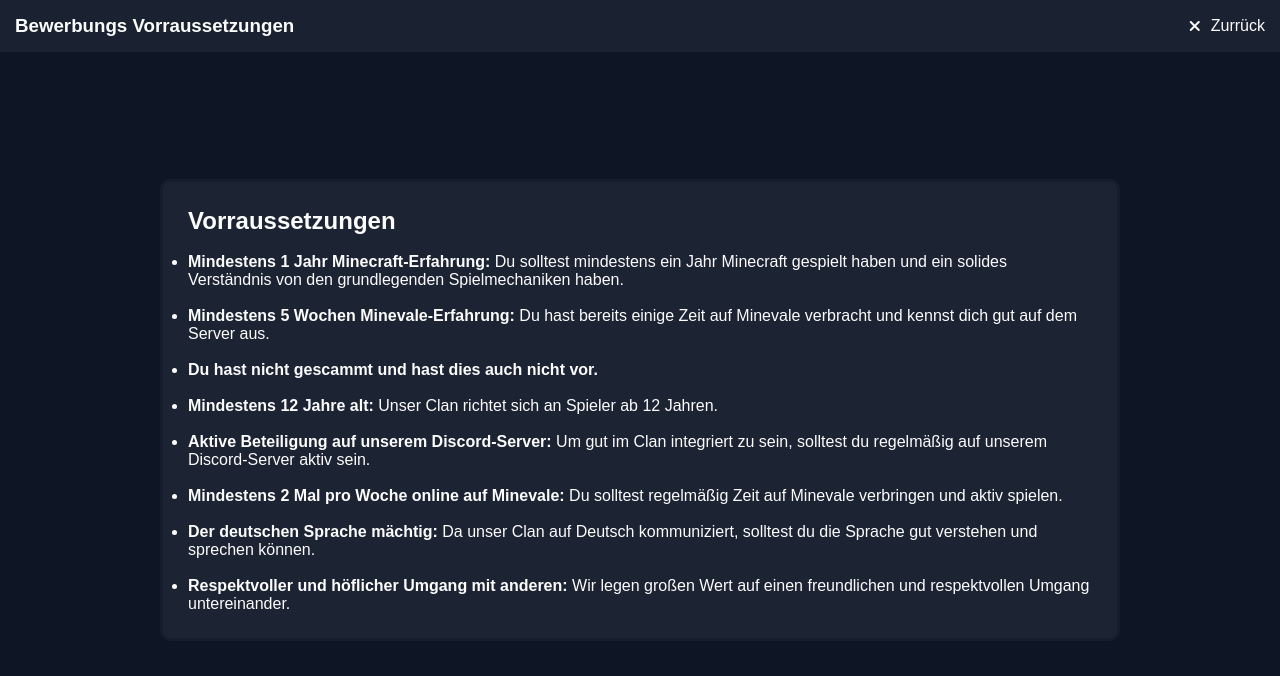
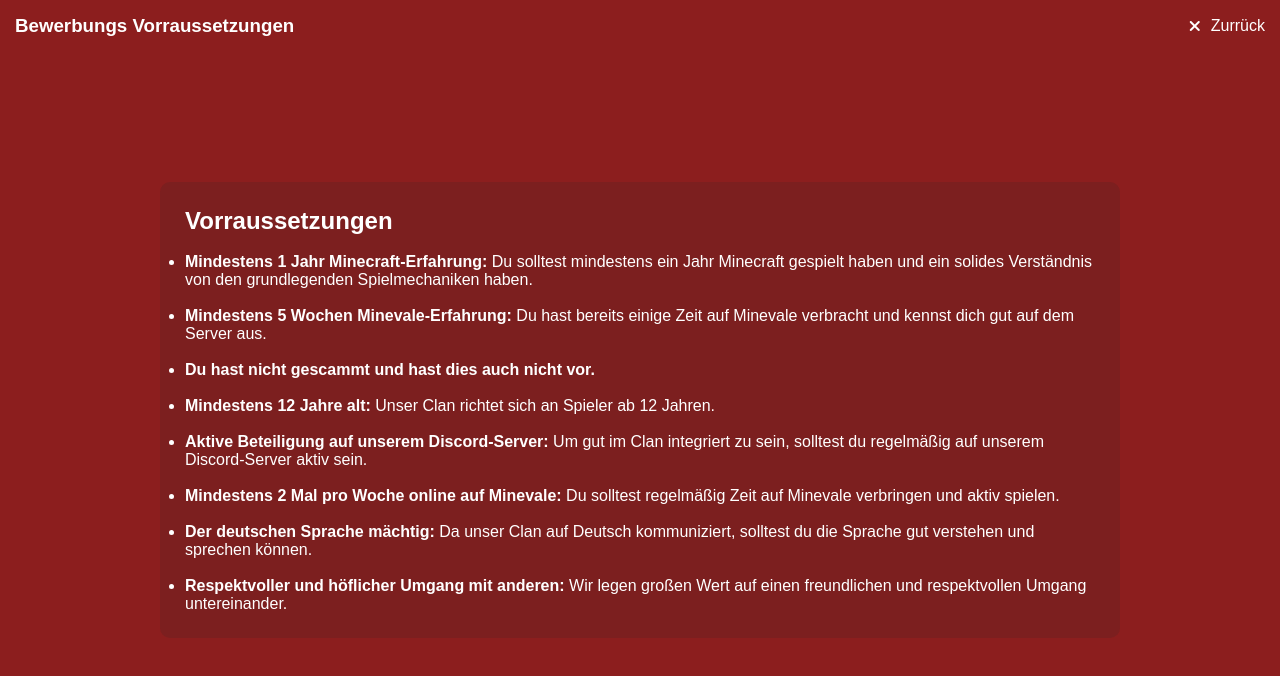
Before and after one commit to CubeIndustry/requirements, a plain HTML site: page index.html in a window 1280 px wide. Drawn offline with Linux system fonts and the light colour scheme.

Commit message:
Update index.html

```diff
--- a/index.html
+++ b/index.html
@@ -13,14 +13,14 @@
         font-family: sans-serif;
       }
       body {
-        background-color: #0E1525;
-        color: #fcfcfc;
+        background-color: #8C1E1E;
+        color: #fff;
       }
       #head{
         position: absolute;
         top: 0;
         left: 0;
-        background-color: #1A2130;
+        background-color: #8C1E1E;
         width: 100%;
         display: flex;
         padding: 15px;
@@ -29,8 +29,8 @@
         z-index: -1;
       }
       #head h3{
-        background-color: #1A2130;
-        color: #fcfcfc;
+        background-color: #8C1E1E;
+        color: #fff;
       }
       #main{
         position: absolute;
@@ -46,9 +46,8 @@
         margin-bottom: 50px;
         margin-top: 20px;
         height: auto;
-        background-color: #1C2333;
+        background-color: #7C1F1F;
         border-radius: 10px;
-        border: 3px solid #161D2D;
         padding: 25px;
       }
       .fas{
```
